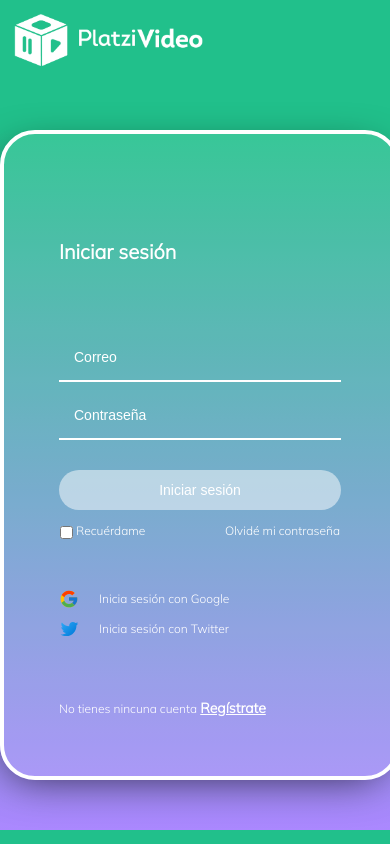
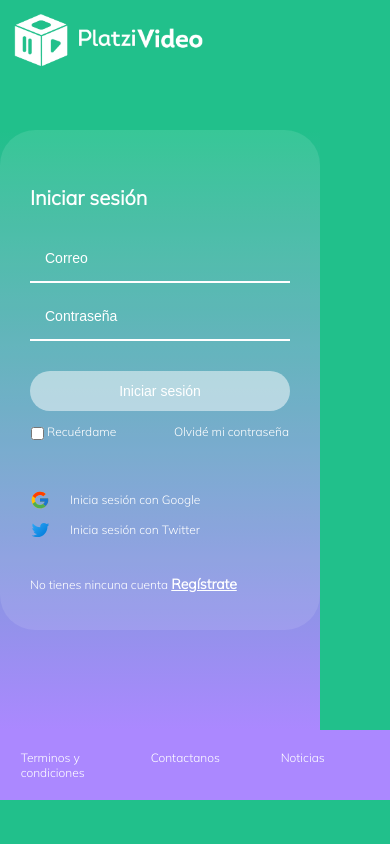
Before and after one commit to nanoscz/Social-Media, a plain HTML site: page index.html in a window 390 px wide. Drawn offline with Linux system fonts and the light colour scheme.

Commit message:
fix: added footer

```diff
--- a/css/login.css
+++ b/css/login.css
@@ -6,7 +6,7 @@
 
 html {
     font-size: 62.5%;
-    font-family: 'Mulish', sans-serif;
+    font-family: "Mulish", sans-serif;
 }
 
 body {
@@ -28,9 +28,9 @@ body {
 }
 
 .login {
-    width: 100%;
+    width: auto;
     height: 700px;
-    background: linear-gradient(#21c08b, #AB88FF);
+    background: linear-gradient(#21c08b, #ab88ff);
 }
 
 .login__container {
@@ -39,7 +39,7 @@ body {
     width: 400px;
     height: 650px;
     background-color: rgba(255, 255, 255, 0.1);
-    box-shadow: -5px 10px 43px -13px rgba(0,0,0,0.75);
+    box-shadow: -5px 10px 43px -13px rgba(0, 0, 0, 0.75);
     border: 4px solid #ffffff;
     border-radius: 35px;
     padding: 55px;
@@ -91,7 +91,8 @@ body {
     align-items: center;
 }
 
-.form__container--remember-me label, a {
+.form__container--remember-me label,
+a {
     color: #ffffff;
     font-size: 1.2rem;
 }
@@ -148,3 +149,61 @@ body {
     font-size: 1.4rem;
     font-weight: bold;
 }
+
+.footer {
+    background-color: #ab88ff;
+    display: flex;
+}
+
+.footer li {
+    padding: 20px;
+    list-style: none;
+}
+
+.footer li a {
+    color: #fff;
+    text-decoration: none;
+}
+
+.footer li a:hover {
+    text-decoration: underline;
+}
+
+@media only screen and (max-width: 620px) {
+    .login {
+        width: 320px;
+        height: 600px;
+        background: linear-gradient(#21c08b, #ab88ff);
+    }
+
+    .login__container {
+        width: 100%;
+        height: 500px;
+        border: none;
+        box-shadow: none;
+        padding: 30px;
+        box-sizing: border-box;
+    }
+
+    .login__container--title {
+        margin-top: 25px;
+    }
+
+    .form__container {
+        margin: 25px 0;
+    }
+
+    .form__container--register {
+        margin-top: 25px;
+    }
+
+    .footer {
+        background-color: #ab88ff;
+        display: flex;
+        justify-content: space-around;
+    }
+
+    .footer li {
+        width: 33%;
+    }
+}
--- a/index.html
+++ b/index.html
@@ -56,4 +56,9 @@
             </section>
         </main>
     </body>
+    <footer class="footer">
+        <li><a href="#">Terminos y condiciones</a></li>
+        <li><a href="#">Contactanos</a></li>
+        <li><a href="#">Noticias</a></li>
+    </footer>
 </html>
```
